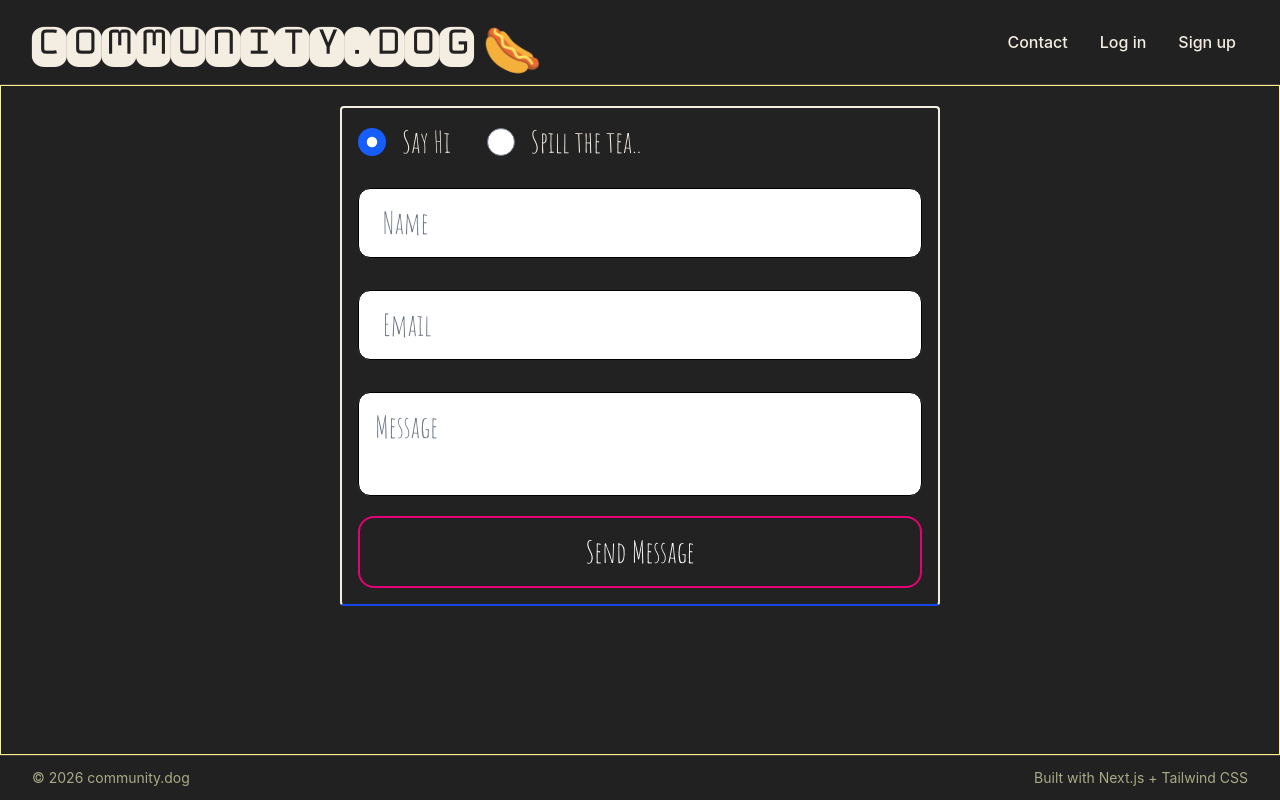
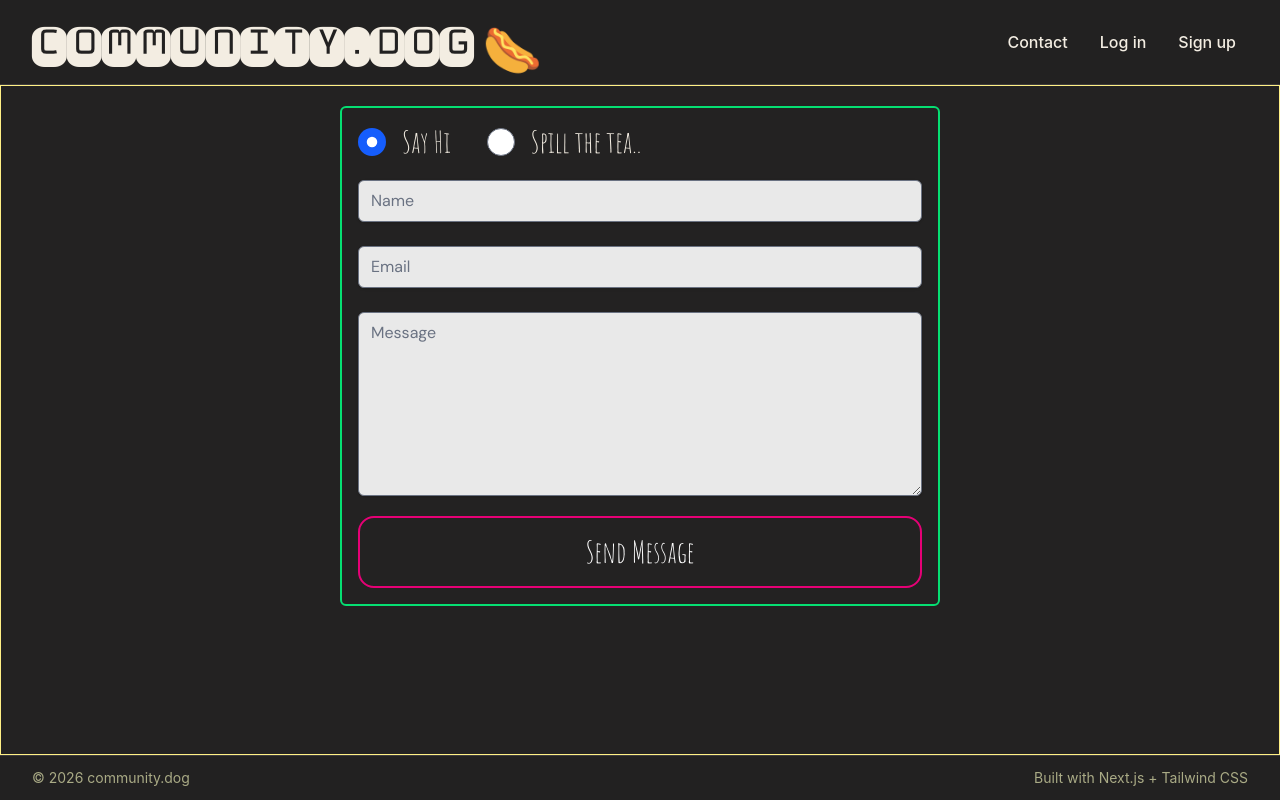
Before and after one commit to persontyping/c0munity.dog, a Next.js app: page /contact in a window 1280 px wide. Built offline with nearby package versions, Linux system fonts and the light colour scheme; no server answers.

Commit message:
half merged magik link with login

```diff
--- a/src/app/(auth)/signup/_components/signup-form.tsx
+++ b/src/app/(auth)/signup/_components/signup-form.tsx
@@ -30,7 +30,7 @@ export default function SignupForm() {
                 type="email"
                 autoComplete="email"
                 required
-                className="block w-full rounded-md border border-orange-700 bg-white/90 px-3 py-2 "
+                style={{ fontFamily: '"DM Sans", sans-serif' }} className="block w-full text-1xl rounded-md border bg-white/90 px-3 py-2 text-(--color-text-dark) shadow-sm outline-none focus:border-teal-500 focus:ring-2 focus:ring-teal-300/60"
               />
               {state?.errors?.email && (
                 <p role="alert" className="text-3xl text-rose-400">
@@ -53,7 +53,7 @@ export default function SignupForm() {
                 autoComplete="new-password"
                 required
                 minLength={8}
-                className="block w-full rounded-md border border-purple-700/40"
+                style={{ fontFamily: '"DM Sans", sans-serif' }} className="block w-full text-1xl rounded-md border bg-white/90 px-3 py-2 text-(--color-text-dark) shadow-sm outline-none focus:border-teal-500 focus:ring-2 focus:ring-teal-300/60"
               />
               {state?.errors?.password && (
                 <p role="alert" className="text-3xl text-rose-400">
--- a/src/app/layout.tsx
+++ b/src/app/layout.tsx
@@ -1,4 +1,4 @@
-import { Metadata } from "next";
+import { Metadata, Viewport } from "next";
 import GlobalHeader from "@/components/global-header";
 import GlobalFooter from "@/components/global-footer";
 import "./globals.css";
@@ -6,17 +6,18 @@ import "./globals.css";
 export const metadata: Metadata = {
   title: "community.dog",
   description: "meep, meep.",
-  viewport: {
-    width: "device-width",
-    initialScale: 1,
-    maximumScale: 5,
-  },
-  themeColor: "",
   icons: {
     icon: "/ico/favicon.ico",
     apple: "/ico/apple-touch-icon.png",
   },
   manifest: "/manifest.json",
+};
+
+export const viewport: Viewport = {
+  width: "device-width",
+  initialScale: 1,
+  maximumScale: 5,
+  themeColor: "",
 };
 
 export default function RootLayout({
@@ -28,6 +29,7 @@ export default function RootLayout({
     <html lang="en">
       <head>
         <link rel="preconnect" href="https://fonts.googleapis.com" />
+        <link rel="preconnect" href="https://fonts.gstatic.com" crossOrigin="" />
         <link rel="preload" as="font" href="/fonts/DM_Sans,Monofett/DM_Sans/DMSans-VariableFont_opsz,wght.ttf" type="font/ttf" />
       </head>
       <body className="flex min-h-screen flex-col">
--- a/src/components/forms/contact-form.tsx
+++ b/src/components/forms/contact-form.tsx
@@ -52,7 +52,7 @@ export default function ContactForm() {
 
     return (
         <section className="contact-form-container flex flex-col h-full w-full">
-            <div className="px-4 py-4 border-2 border-b-blue-700 rounded flex flex-col flex-1 min-h-0">
+            <div className="px-4 py-4 border-2 border-green-400 rounded-md flex flex-col flex-1 min-h-0">
                 <form onSubmit={handleSubmit} className="w-full flex flex-col flex-1 gap-5 text-3xl min-h-0">
                     <div className="flex gap-9">
                         <label className="flex items-center gap-4">
@@ -97,7 +97,7 @@ export default function ContactForm() {
                                 value={form.name}
                                 onChange={handleChange}
                                 required
-                                className="mt-2 w-full px-6 py-4 rounded-xl outline-1 -outline-offset-1 outline-black overflow-hidden text-[#898989] text-3xl font-normal"
+                                style={{ fontFamily: '"DM Sans", sans-serif' }} className="block w-full text-1xl rounded-md border bg-white/90 px-3 py-2 text-(--color-text-dark) shadow-sm outline-none focus:border-teal-500 focus:ring-2 focus:ring-teal-300/60"
                             />
                         </div>
 
@@ -112,7 +112,7 @@ export default function ContactForm() {
                                 value={form.email}
                                 onChange={handleChange}
                                 required
-                                className="mt-2 w-full px-6 py-4 text-3xl rounded-xl outline-1 -outline-offset-1 outline-black overflow-hidden text-[#898989] font-normal"
+                                style={{ fontFamily: '"DM Sans", sans-serif' }} className="block w-full text-1xl rounded-md border bg-white/90 px-3 py-2 text-(--color-text-dark) shadow-sm outline-none focus:border-teal-500 focus:ring-2 focus:ring-teal-300/60"
                             />
                         </div>
 
@@ -126,7 +126,7 @@ export default function ContactForm() {
                                 value={form.message}
                                 onChange={handleChange}
                                 required
-                                className="mt-2 w-full flex-1 min-h-0 resize-none px-4 py-4 bg-white rounded-xl outline-1 -outline-offset-1 outline-black overflow-hidden text-[#898989] text-3xl font-normal"
+                                style={{ fontFamily: '"DM Sans", sans-serif' }} className="block w-full text-1xl rounded-md border bg-white/90 px-3 py-2 text-(--color-text-dark) shadow-sm outline-none focus:border-teal-500 focus:ring-2 focus:ring-teal-300/60"
                                 placeholder="Message"
                                 cols={40}
                                 rows={10}
```
